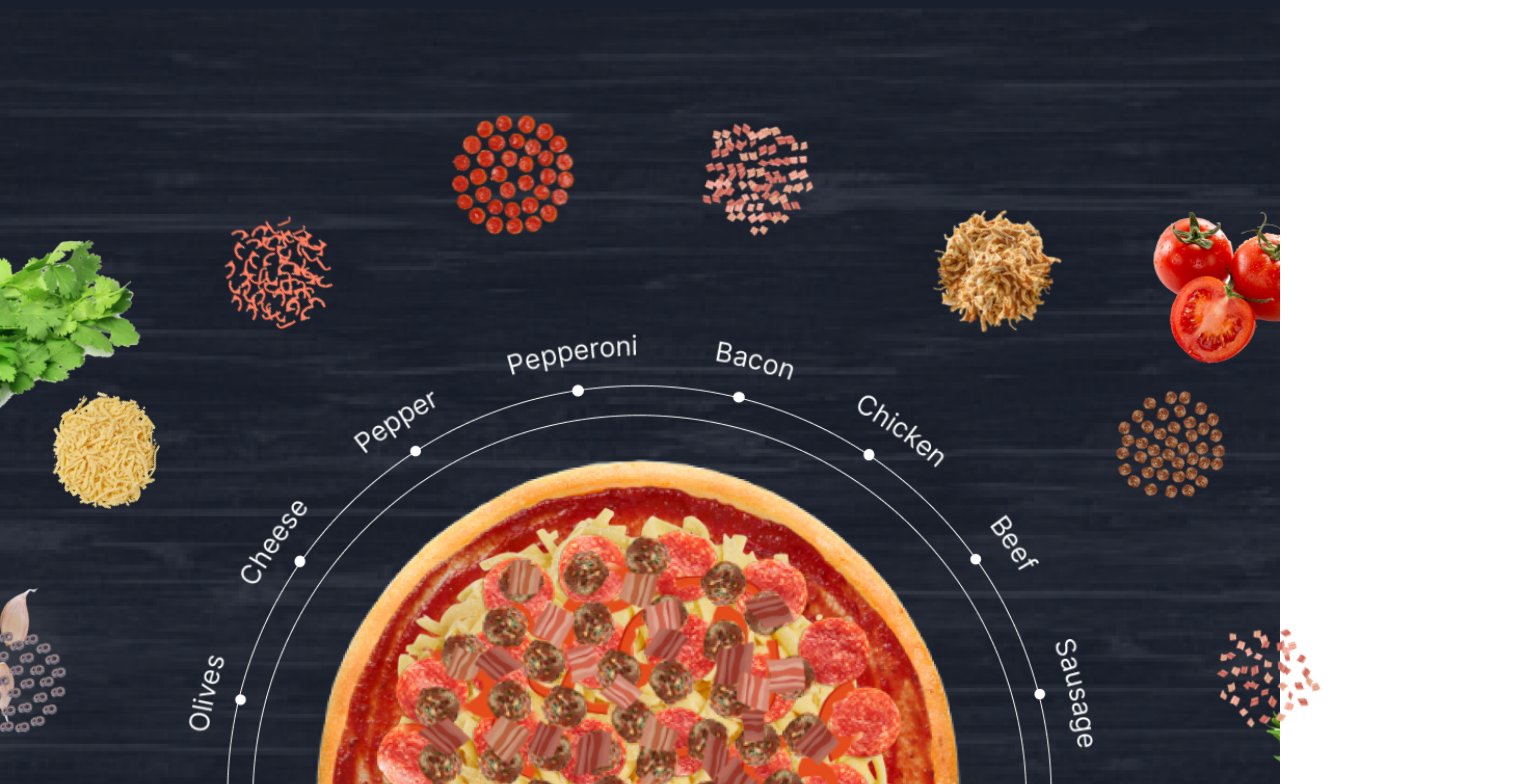
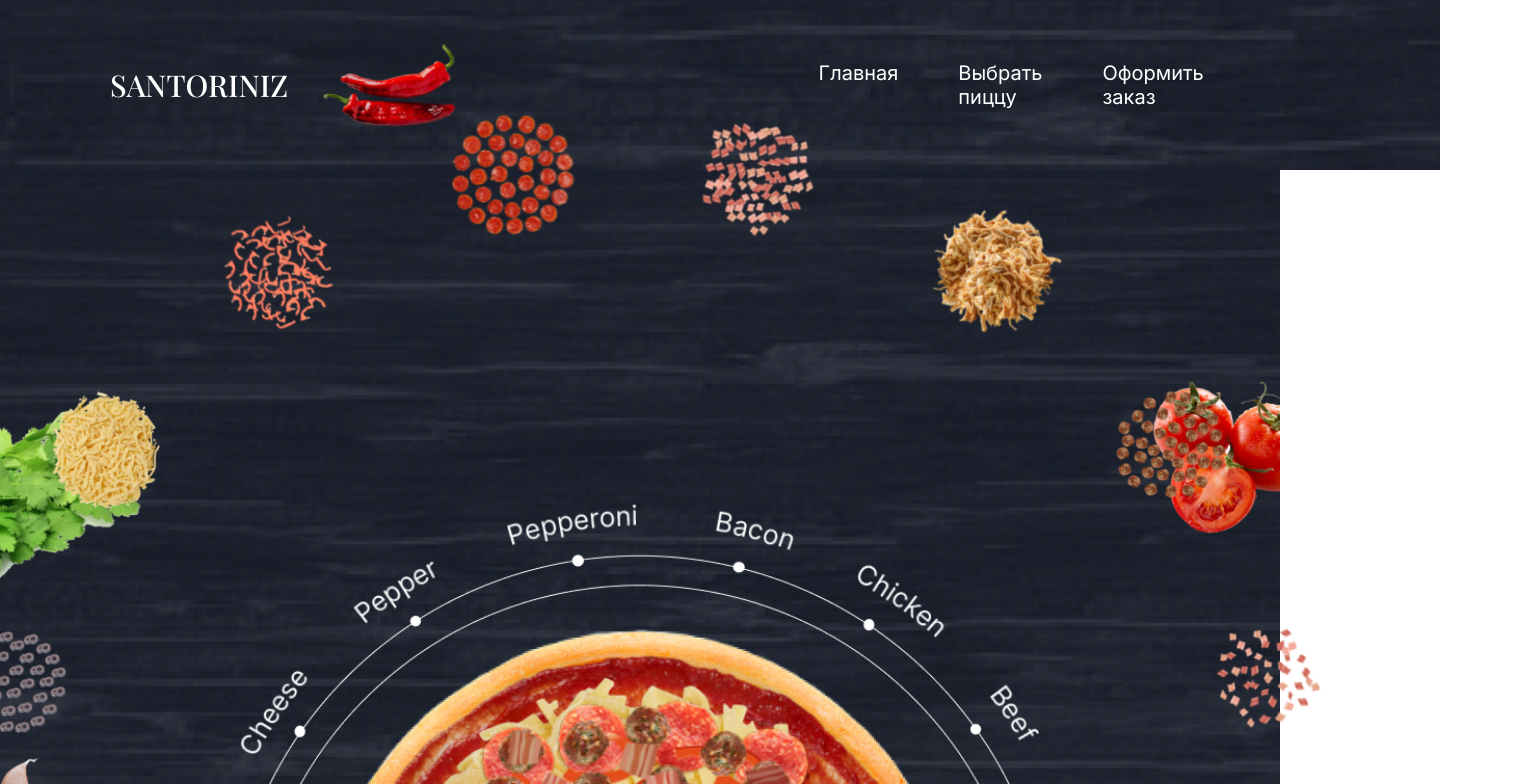
Before and after one commit to Melly5/pizza-cite, a React (Vite) app: page / in a window 1280 px wide. Shown: the top 784 px of the page, 1534 px wide, since content can reach past the window. Built offline with nearby package versions, Linux system fonts and the light colour scheme.

Commit message:
feat: добавить Header

```diff
--- /dev/null
+++ b/src/components/Header/Header.scss
@@ -0,0 +1,34 @@
+@import '../../assets/global-scss/fonts';
+
+.header-wrapper {
+  width: 100%;
+  background-image: url('../../../public/files/header/bg-header.png');
+  background-size: cover;
+  display: flex;
+  align-items: center;
+  padding: 40px 80px;
+  .name {
+    width: fit-content;
+    margin-left: 30px;
+    font-size: 30px;
+    font-family: $logo-font;
+    color: white;
+  }
+  .image {
+    margin: 0 30px;
+  }
+  .variants {
+    display: flex;
+    width: 100vw;
+    padding: 0 300px;
+    p {
+      padding: 0 30px;
+      color: white;
+      font-size: 20px;
+      font-family: $inter;
+    }
+    .link {
+      text-decoration: none;
+    }
+  }
+}
--- /dev/null
+++ b/src/components/Header/Header.tsx
@@ -0,0 +1,23 @@
+import React from 'react';
+import { Link } from 'react-router-dom';
+import './Header.scss';
+
+export const Header = () => {
+  return (
+    <div className='header-wrapper'>
+      <p className='name'>SANTORINIZ</p>
+      <img className='image' src='/files/header/pepper.png' alt='pepper' width={150} height={90} />
+      <div className='variants'>
+        <Link className='link' to='/'>
+          <p>Главная</p>
+        </Link>
+        <Link className='link' to='/pizzas'>
+          <p>Выбрать пиццу</p>
+        </Link>
+        <Link className='link' to='/cart'>
+          <p>Оформить заказ</p>
+        </Link>
+      </div>
+    </div>
+  );
+};
--- a/src/components/Layout/Layout.tsx
+++ b/src/components/Layout/Layout.tsx
@@ -1,3 +1,4 @@
+import { Header } from '@components/Header/Header';
 import React from 'react';
 
 interface Props {
@@ -7,6 +8,7 @@ interface Props {
 export const Layout: React.FC<Props> = ({ children }) => {
   return (
     <>
+      <Header />
       <main>{children}</main>
     </>
   );
```
